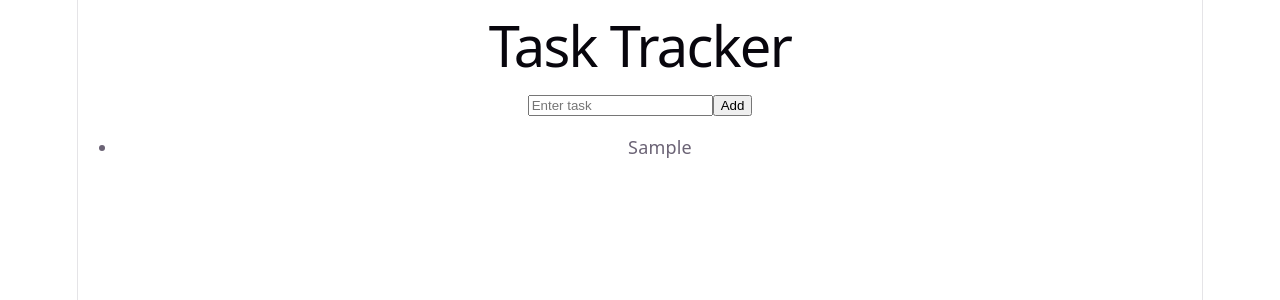
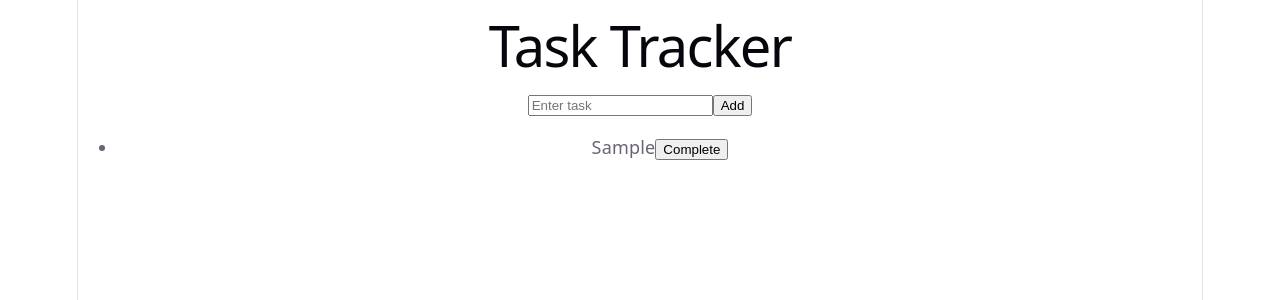
Before and after one commit to mabd0060/student-task-tracker, a React (Vite) app: page / in a window 1280 px wide. Both pictures are taken after typing "Sample" into the empty fields and a click on the button "Add". Shown: the top 300 px of the page. Built offline with nearby package versions, Linux system fonts and the light colour scheme.

Commit message:
Checkpoint 4: Mark tasks complete

```diff
--- a/src/App.jsx
+++ b/src/App.jsx
@@ -5,7 +5,15 @@ function App() {
   const [tasks, setTasks] = useState([]);
 
   const addTask = (task) => {
-    setTasks([...tasks, task]);
+    setTasks([...tasks, { text: task, completed: false }]);
+  };
+
+  const toggleComplete = (index) => {
+    const updatedTasks = tasks.map((task, i) =>
+      i === index ? { ...task, completed: !task.completed } : task
+    );
+
+    setTasks(updatedTasks);
   };
 
   return (
@@ -14,8 +22,19 @@ function App() {
       <TaskInput onAddTask={addTask} />
 
       <ul>
-        {tasks.map((t, index) => (
-          <li key={index}>{t}</li>
+        {tasks.map((task, index) => (
+          <li key={index}>
+            <span
+              style={{
+                textDecoration: task.completed ? "line-through" : "none",
+              }}
+            >
+              {task.text}
+            </span>
+            <button onClick={() => toggleComplete(index)}>
+              {task.completed ? "Undo" : "Complete"}
+            </button>
+          </li>
         ))}
       </ul>
     </div>
```
